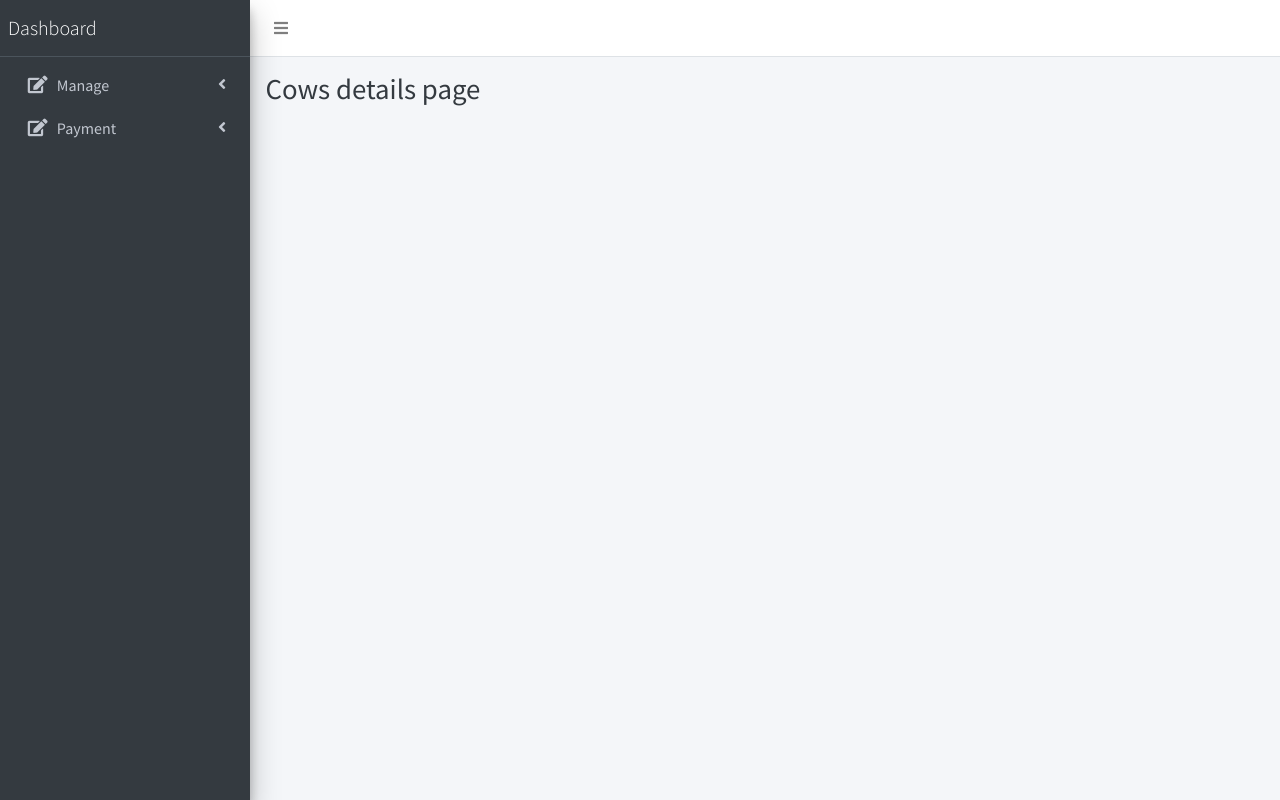
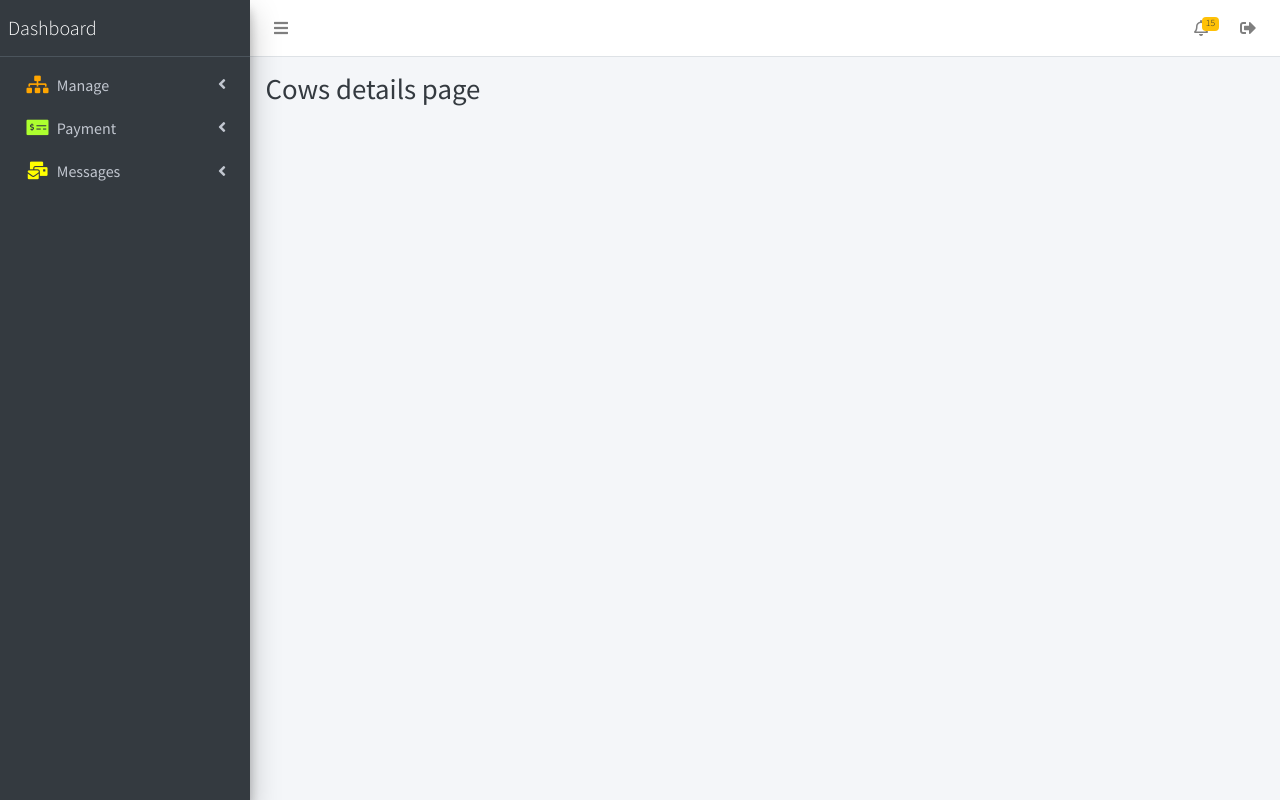
Before and after one commit to vishnuvichu14/somtweb, a Django app: page /admin/cows_details/ in a window 1280 px wide. Run offline with Django 3.2, Linux system fonts and the light colour scheme; a user stored in the database is signed in; some libraries are stand-ins or nearby versions.

Commit message:
Updated dashboard ui

```diff
--- a/admins/templates/admins/sidenav.html
+++ b/admins/templates/admins/sidenav.html
@@ -5,6 +5,40 @@
     <ul class="navbar-nav">
         <li class="nav-item">
             <a class="nav-link" data-widget="pushmenu" href="#" role="button"><i class="fas fa-bars"></i></a>
+        </li>
+    </ul>
+    <ul class="navbar-nav ml-auto">
+        <!-- Notifications Dropdown Menu -->
+        <li class="nav-item dropdown">
+            <a class="nav-link" data-toggle="dropdown" href="#">
+                <i class="far fa-bell"></i>
+                <span class="badge badge-warning navbar-badge">15</span>
+            </a>
+            <div class="dropdown-menu dropdown-menu-lg dropdown-menu-right">
+                <span class="dropdown-item dropdown-header">15 Notifications</span>
+                <div class="dropdown-divider"></div>
+                <a href="#" class="dropdown-item">
+                    <i class="fas fa-envelope mr-2"></i> 4 new messages
+                    <span class="float-right text-muted text-sm">3 mins</span>
+                </a>
+                <div class="dropdown-divider"></div>
+                <a href="#" class="dropdown-item">
+                    <i class="fas fa-users mr-2"></i> 8 friend requests
+                    <span class="float-right text-muted text-sm">12 hours</span>
+                </a>
+                <div class="dropdown-divider"></div>
+                <a href="#" class="dropdown-item">
+                    <i class="fas fa-file mr-2"></i> 3 new reports
+                    <span class="float-right text-muted text-sm">2 days</span>
+                </a>
+                <div class="dropdown-divider"></div>
+                <a href="#" class="dropdown-item dropdown-footer">See All Notifications</a>
+            </div>
+        </li>
+        <li class="nav-item">
+            <a class="nav-link" href="{% url 'logout' %}" role="button">
+                <i class="fas fa-sign-out-alt"></i>
+            </a>
         </li>
     </ul>
 </nav>
@@ -22,7 +56,7 @@
             <ul class="nav nav-pills nav-sidebar flex-column" data-widget="treeview" role="menu" data-accordion="false">
                 <li class="nav-item has-treeview">
                     <a href="#" class="nav-link">
-                        <i class="nav-icon fas fa-edit"></i>
+                        <i style="color: orange" class="nav-icon fas fa-sitemap"></i>
                         <p>
                             Manage
                             <i class="fas fa-angle-left right"></i>
@@ -57,7 +91,7 @@
                 </li>
                 <li class="nav-item has-treeview">
                     <a href="#" class="nav-link">
-                        <i class="nav-icon fas fa-edit"></i>
+                        <i style="color: greenyellow" class="nav-icon fas fa-money-check-alt"></i>
                         <p>
                             Payment
                             <i class="fas fa-angle-left right"></i>
@@ -78,6 +112,29 @@
                         </li>
                     </ul>
                 </li>
+                <li class="nav-item has-treeview">
+                    <a href="#" class="nav-link">
+                        <i style="color: yellow;" class="nav-icon fas fa-mail-bulk"></i>
+                        <p>
+                            Messages
+                            <i class="fas fa-angle-left right"></i>
+                        </p>
+                    </a>
+                    <ul class="nav nav-treeview">
+                        <li class="nav-item">
+                            <a href="{% url 'notification_page' %}" class="nav-link">
+                                <i class="far fa-circle nav-icon"></i>
+                                <p>Notification</p>
+                            </a>
+                        </li>
+                        <li class="nav-item">
+                            <a href="{% url 'send_message_page' %}" class="nav-link">
+                                <i class="far fa-circle nav-icon"></i>
+                                <p>Send Message</p>
+                            </a>
+                        </li>
+                    </ul>
+                </li>
             </ul>
         </nav>
         <!-- /.sidebar-menu -->
--- a/admins/urls.py
+++ b/admins/urls.py
@@ -1,7 +1,7 @@
 from django.urls import path
 
 from .views import dashboard_page, cows_detail_page, farms_detail_page, customers_detail_page, carriers_detail_page, \
-    transaction_detail_page, order_detail_page
+    transaction_detail_page, order_detail_page, send_message_page, notification_page
 
 urlpatterns = [
     path("", dashboard_page, name="dashboard_page"),
@@ -11,4 +11,6 @@ urlpatterns = [
     path("carriers_details", carriers_detail_page, name="carriers_details_page"),
     path("transactions_details", transaction_detail_page, name="transactions_details_page"),
     path("order_details", order_detail_page, name="orders_details_page"),
+    path("send_message", send_message_page, name="send_message_page"),
+    path("notification", notification_page, name="notification_page"),
 ]
--- a/admins/views.py
+++ b/admins/views.py
@@ -35,3 +35,12 @@ def transaction_detail_page(request):
 @login_required
 def order_detail_page(request):
     return render(request, 'admins/orders_details_page.html')
+
+
+@login_required
+def notification_page(request):
+    return render(request, 'admins/notification_page.html')
+
+@login_required
+def send_message_page(request):
+    return render(request, 'admins/send_message_page.html')
```
Also changed, not shown: admins/templates/admins/notification_page.html (added, +15 -0 lines), admins/templates/admins/send_message_page.html (added, +15 -0 lines).
